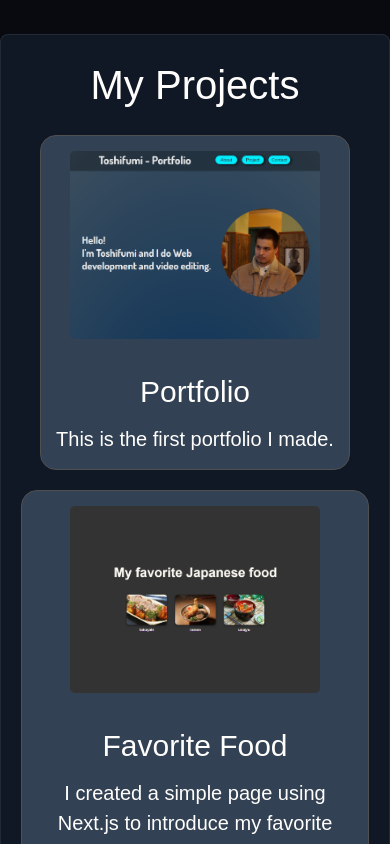
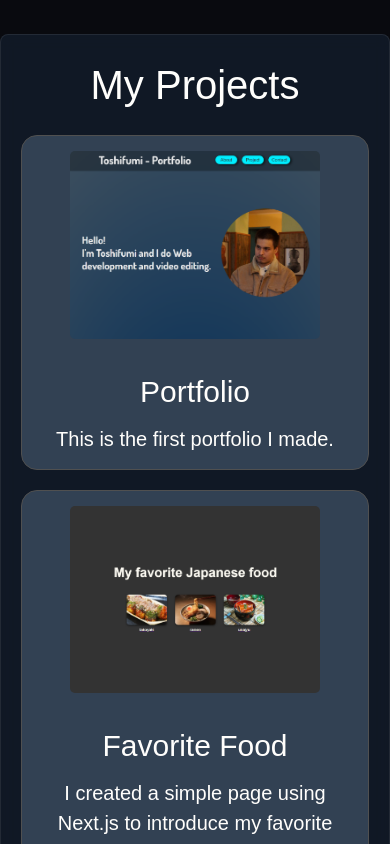
Before and after one commit to ToshifumiDT/portfolio-react, a React (Vite) app: page / in a window 390 px wide. Shown: the part 2720-3564 px from the top of the page. Built offline with nearby package versions, Linux system fonts and the light colour scheme.

Commit message:
Fix mobile project card widths

```diff
--- a/src/components/projects/projects.css
+++ b/src/components/projects/projects.css
@@ -4,6 +4,8 @@
     border: 1px solid rgba(255, 255, 255, 0.08);
     backdrop-filter: blur(8px);
     border-radius: 8px;
+    width: 100%;
+    box-sizing: border-box;
     display: flex;
     flex-direction: column;
     align-items: center;
@@ -22,6 +24,7 @@
     flex-direction: column;
     gap: 20px;
     width: 100%;
+    max-width: 800px;
     align-items: center;
 }
 
@@ -101,28 +104,33 @@
     .project-item {
         flex-direction: column;
         text-align: center;
-        width: auto;
+        width: 100%;
+        min-width: 0;
     }
 
     .project-item a {
         flex-direction: column;
         align-items: center;
         width: 100%;
+        min-width: 0;
     }
 
     .project-image {
-        width: 250px;
+        width: min(250px, 100%);
         margin-bottom: 10px;
     }
 
     .project-item-text {
         align-items: center;
         justify-content: center;
+        width: 100%;
+        min-width: 0;
         max-width: 100%;
     }
 
     .project-item h3,
     .project-item p {
         text-align: center;
+        overflow-wrap: anywhere;
     }
 }
```
